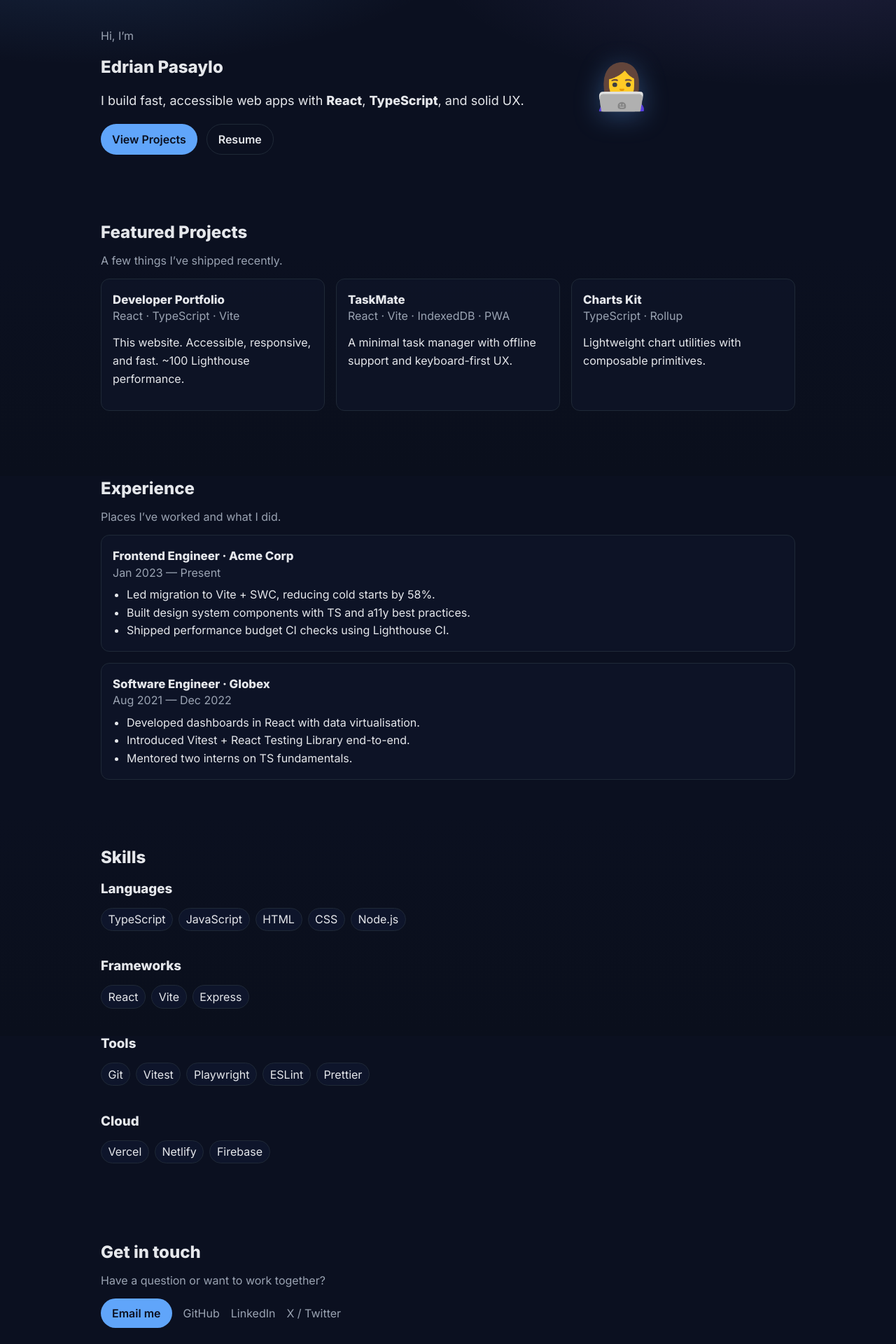
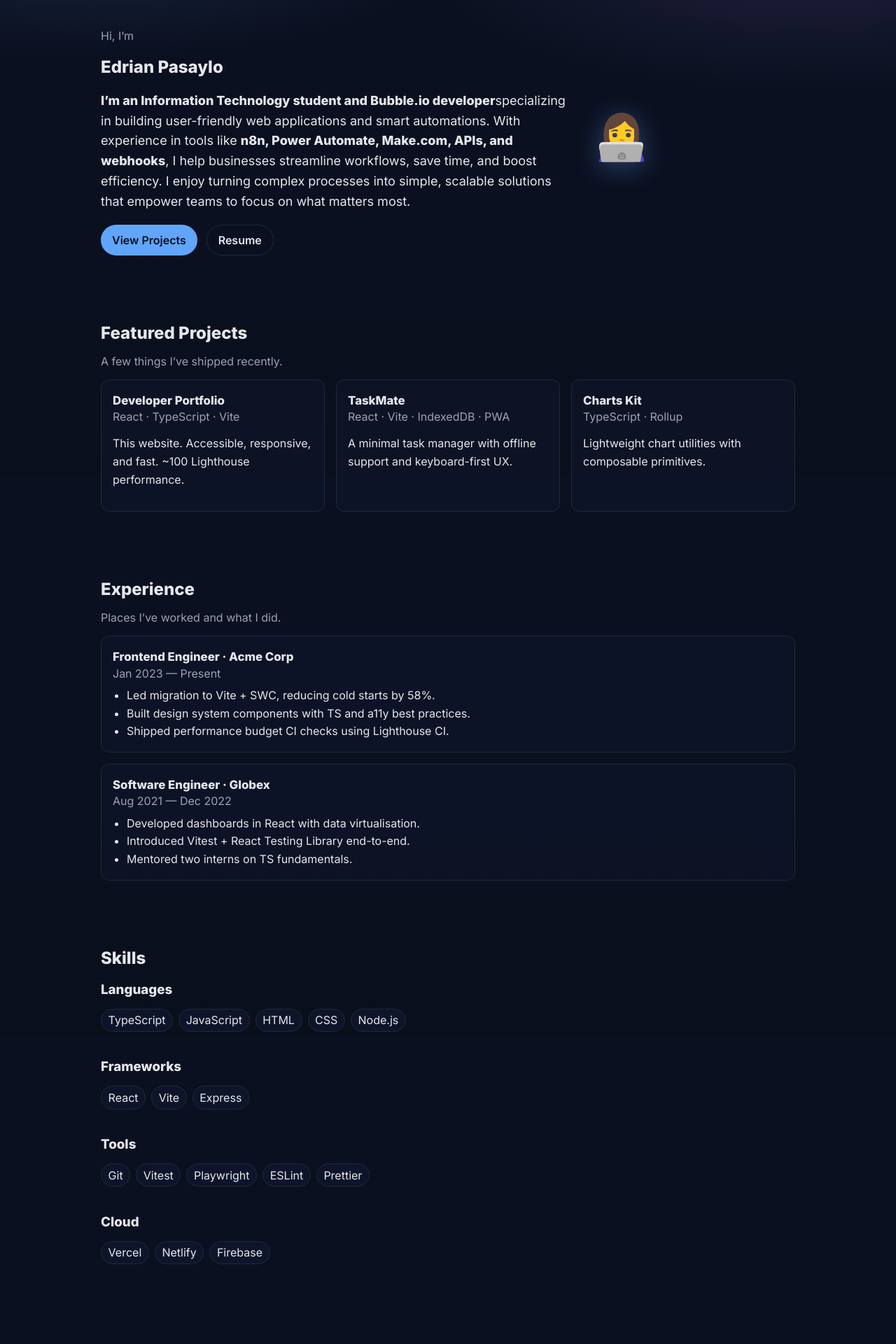
Before and after one commit to eeexde/edrian-profile, a React (Vite) app: page / in a window 1280 px wide. Shown: the part 120-2040 px from the top of the page at 70% size. Built offline with nearby package versions, Linux system fonts and the light colour scheme.

Commit message:
Updated the description, removed the other links

```diff
--- a/src/sections/Contact.tsx
+++ b/src/sections/Contact.tsx
@@ -5,9 +5,7 @@ const Contact: React.FC = () => (
     <div className="contact">
       <a className="btn" href="mailto:you@example.com">Email me</a>
       <div className="socials">
-        <a href="https://github.com/yourhandle" target="_blank" rel="noreferrer">GitHub</a>
-        <a href="https://www.linkedin.com/in/yourhandle" target="_blank" rel="noreferrer">LinkedIn</a>
-        <a href="https://twitter.com/yourhandle" target="_blank" rel="noreferrer">X / Twitter</a>
+        <a href="https://github.com/eeexde" target="_blank" rel="noreferrer">GitHub</a>
       </div>
     </div>
   </Section>
--- a/src/sections/Hero.tsx
+++ b/src/sections/Hero.tsx
@@ -6,7 +6,12 @@ const Hero: React.FC = () => {
           <p className="muted">Hi, I’m</p>
           <h1>Edrian Pasaylo</h1>
           <p className="lead">
-            I build fast, accessible web apps with <strong>React</strong>, <strong>TypeScript</strong>, and solid UX.
+              <strong>I’m an Information Technology student and Bubble.io developer</strong>
+  specializing in building user-friendly web applications and smart automations.
+  With experience in tools like <strong>n8n, Power Automate, Make.com, APIs, and webhooks</strong>,
+  I help businesses streamline workflows, save time, and boost efficiency.
+  I enjoy turning complex processes into simple, scalable solutions that empower
+  teams to focus on what matters most.
           </p>
           <div className="hero__ctas">
             <a className="btn" href="#projects">View Projects</a>
```
Also changed, not shown: 1 other file (tests, documents, lock files or other folders).
